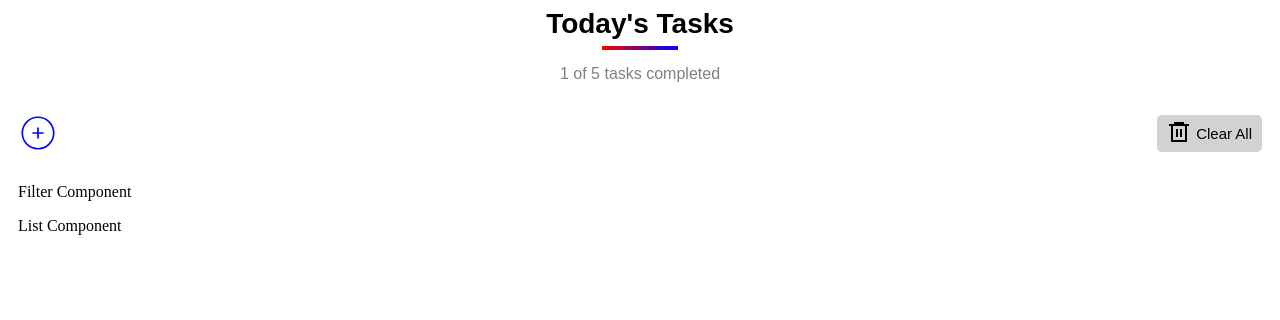
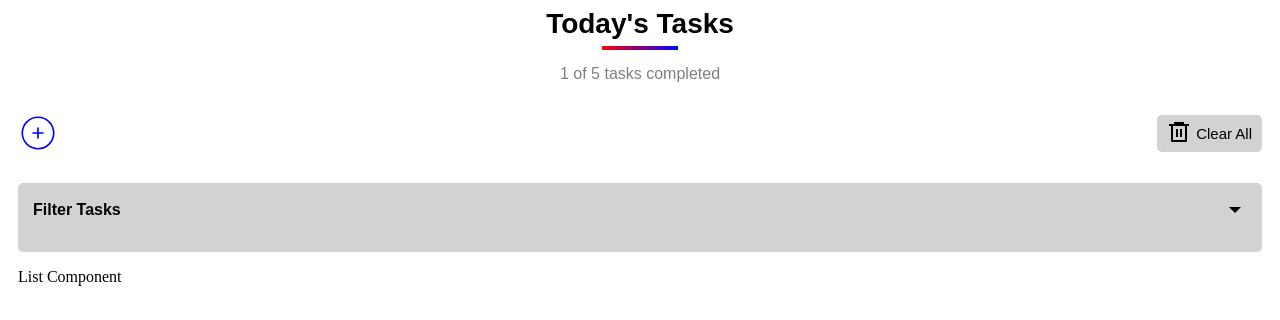
Before and after one commit to abu421/2025-Todo-App, a Next.js app: page / in a window 1280 px wide. Shown: the top 320 px of the page. Built offline with nearby package versions, Linux system fonts and the light colour scheme.

Commit message:
Added Functionality and Styling to Filter Component

```diff
--- a/src/components/filter/filter.jsx
+++ b/src/components/filter/filter.jsx
@@ -1,9 +1,50 @@
+"use client";
 import styles from "@/components/Filter/filter.module.scss";
+import { useState } from "react";
+import { IoMdArrowDropdown, IoMdArrowDropup } from "react-icons/io";
 
 const Filter = () => {
+  const [expand, setExpand] = useState(true);
+  const [activeButton, setActiveButton] = useState(0);
+
+  function expandTab() {
+    setExpand((prev) => !prev);
+  }
+  function activateButton(value, e) {
+    e.preventDefault();
+    setActiveButton(value);
+    console.log(e.target.innerText, "tasks are displayed"); //TODO -- Add Logic
+  }
   return (
-    <div className="filter-container">
-      <p>Filter Component</p>
+    <div className={styles["filter-container"]}>
+      <div className={styles.header}>
+        <p>Filter Tasks</p>
+        {expand ? (
+          <IoMdArrowDropdown onClick={expandTab} />
+        ) : (
+          <IoMdArrowDropup onClick={expandTab} />
+        )}
+      </div>
+      <div className={`${styles.buttons} ${expand ? styles.hidden : ""}`}>
+        <button
+          onClick={(e) => activateButton(0, e)}
+          className={activeButton === 0 ? styles.active : ""}
+        >
+          All (5)
+        </button>
+        <button
+          onClick={(e) => activateButton(1, e)}
+          className={activeButton === 1 ? styles.active : ""}
+        >
+          Active (4)
+        </button>
+        <button
+          onClick={(e) => activateButton(2, e)}
+          className={activeButton === 2 ? styles.active : ""}
+        >
+          Completed (1)
+        </button>
+      </div>
     </div>
   );
 };
--- a/src/components/filter/filter.module.scss
+++ b/src/components/filter/filter.module.scss
@@ -0,0 +1,44 @@
+.filter-container{
+    padding: 15px;
+    background-color: rgb(210, 210, 210);
+    border-radius: 5px;
+    border: unset;
+
+    .header{
+        display: flex;
+        justify-content: space-between;
+        align-items: center;
+        margin-bottom: 15px;
+
+        p{
+            margin: 0;
+            font-size: 16px;
+            font-family: sans-serif;
+            font-weight: bold;
+        }
+
+        svg{
+            width: 1.5rem;
+            height: 1.5rem;
+        }
+    }
+
+    .buttons{
+        display: flex;
+        justify-content: space-between;
+        align-items: center;
+
+        button{
+            padding: 8px 10px;
+            border-radius: 6px;
+            border: unset;
+        }
+
+        .active{
+            background-color: rgb(73, 189, 227);
+        }
+    }
+    .hidden{
+        display: none;
+    }
+}
```
